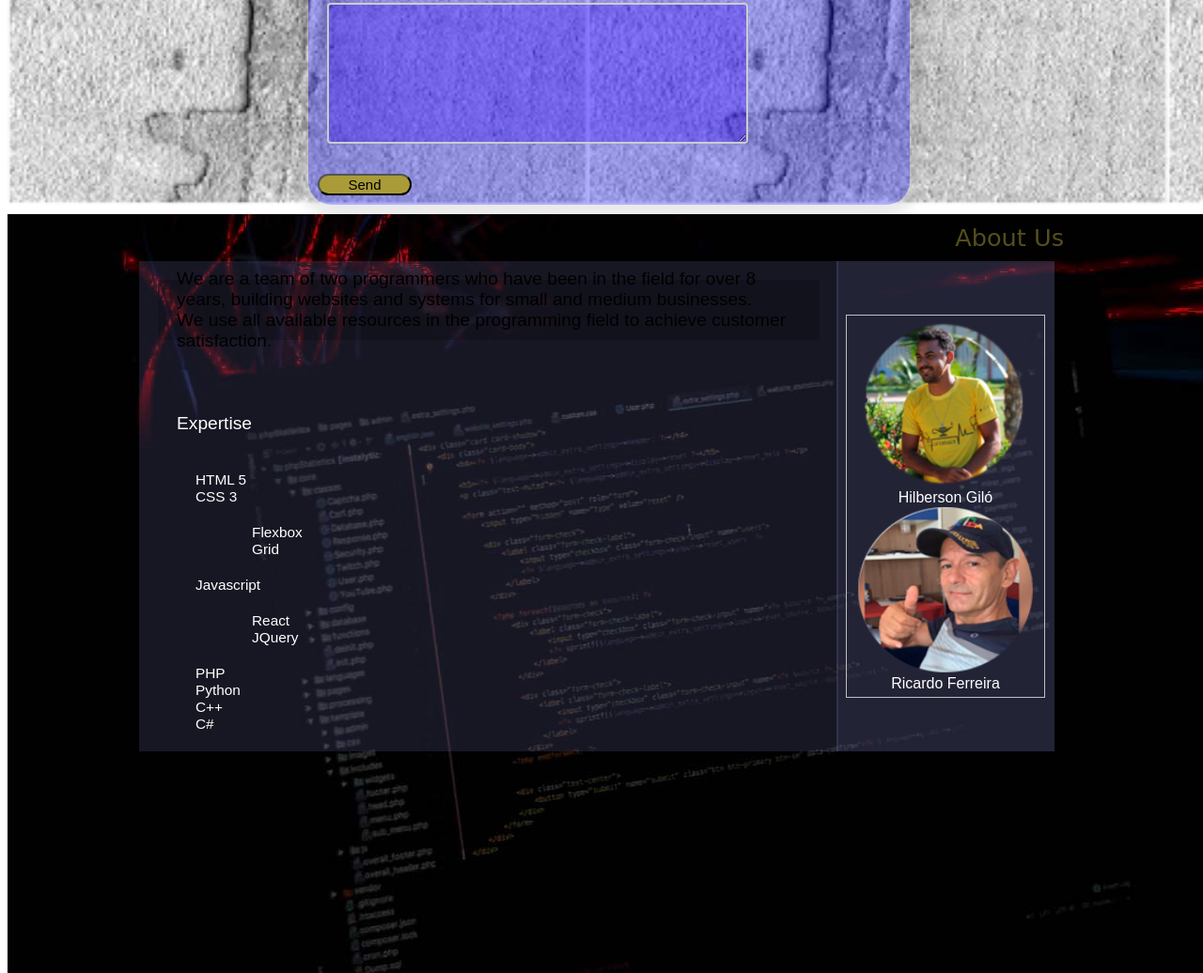
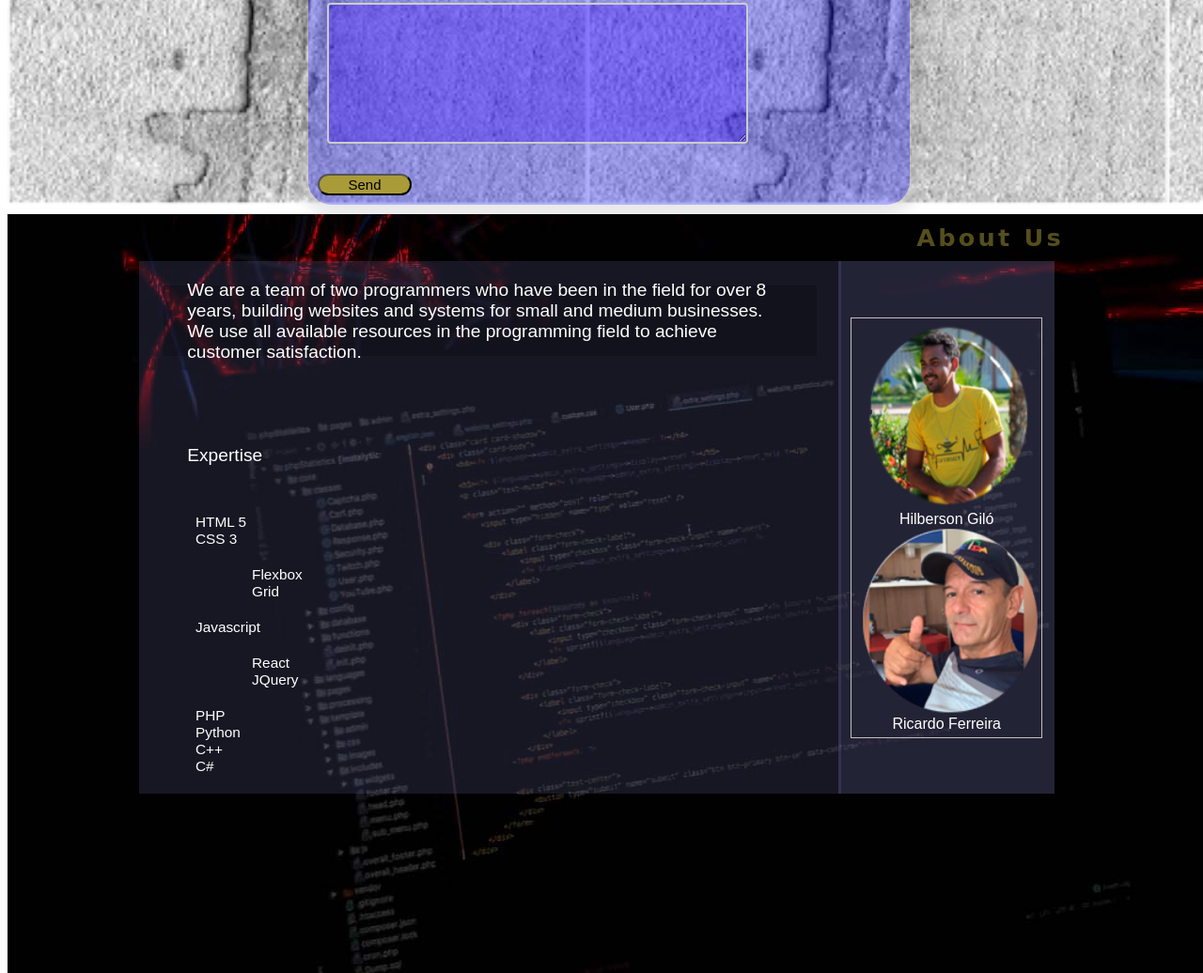
Before and after one commit to Cacousa2005/iTech, a plain HTML site: page index.html in a window 1280 px wide. Shown: the part 2678-3714 px from the top of the page at 94% size. Drawn offline with Linux system fonts and the light colour scheme.

Commit message:
updating files

```diff
--- a/about.css
+++ b/about.css
@@ -37,15 +37,16 @@ h1{
 }
 
 .info p, .ab{
-	margin: 20px;
-	padding: 20px;
+	margin: 2vw;
+	color: #fff ;
+	padding: 2vw;
 	font-size: 1.5vw;
 }
 
 .pics{
 	display: grid;
 	align-items: space-around;
-	padding: 10px;
+	padding: 1vw;
 	background-color: rgba(113, 113, 175, 0.3);
 	grid-area: pics; /* This has to be the name used in the "grid-template-areas". It`s not necessary to be the div name*/
 }
@@ -57,12 +58,12 @@ h1{
 
 figure {
     border: thin #c0c0c0 solid;
+    width: 15vw;
     font-family: sans-serif;
     text-align: center;
     display: flex;
     flex-flow: column;
     padding: 5px;
-    max-width: 220px;
     margin: auto;
     color: #fff;
 }
--- a/index.html
+++ b/index.html
@@ -165,13 +165,13 @@
 <section id="a1">
         <div class="mainly">
 
-            <div class="about">About Us</div>
+            <h2 class="about">About Us</h2>
 
             <div class="pics">
                     <figure>
-                        <img src="images/Hilberson.png" width="200vw" height="180vh">
+                        <img src="images/Hilberson.png" width="200vw">
                         <figcaption>Hilberson Giló</figcaption>
-                        <img src="images/Ricardo.png" width="200vw" height="180vh">
+                        <img src="images/Ricardo.png" width="200vw">
                         <figcaption>Ricardo Ferreira</figcaption>
                     </figure>
             </div>
--- a/portfolio.css
+++ b/portfolio.css
@@ -54,10 +54,32 @@ ul {
 	background-color: rgba(0,0,0,0.2);
 	color: #000;
 	font-family: sans-serif;
-	font-size: 1vh;
+	font-size: 1vw;
 	padding: 20px;
 }
 
 a:link {
 	text-decoration: none;
 }
+
+
+/*
+.zoom-in {
+  margin-top: 5vh;
+  min-width: 100%;
+  animation: zoom-in 5s ease infinite;
+  animation-duration: 15s;
+  animation-play-state: running;
+}
+
+@keyframes zoom-in {
+  0% {
+    transform: scale(1, 1);
+  }
+  50% {
+    transform: scale(1.06, 1.06);
+  }
+  100% {
+    transform: scale(1, 1);
+  }
+}  */
```
